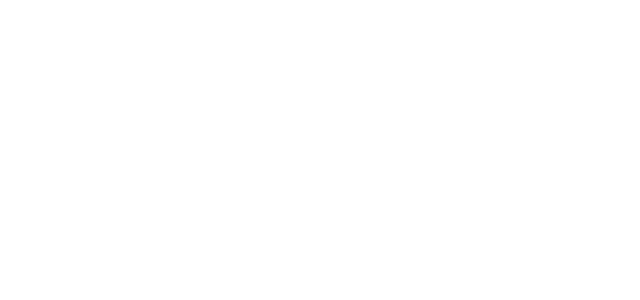
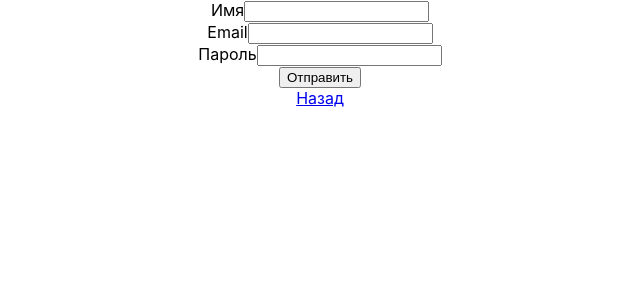
Before and after one commit to Fastovski/Accounting_and_analysis_of_products, a React (Create React App) app: page /admin/add in a window 1280 px wide. Before the commit this address had no page. Shown: the top 300 px of the page, without its empty margins (320-960 px from the left). Built offline with nearby package versions, Linux system fonts and the light colour scheme.

Commit message:
workVers addEmployee, probWork updateEmp

```diff
--- /dev/null
+++ b/src/Admin/AddEmployee.jsx
@@ -0,0 +1,55 @@
+import React from 'react';
+import { Formik, Field, Form, ErrorMessage } from 'formik';
+import * as Yup from 'yup';
+import { useNavigate, Link } from 'react-router-dom';
+import axios from 'axios';
+
+export const AddEmployee = () => {
+    let navigate = useNavigate();
+
+    const validationSchema = Yup.object({
+        name: Yup.string().required('Это поле обязательно для ввода'),
+        email: Yup.string().email('Неверный формат почты').required('Это поле обязательно для ввода'),
+        password: Yup.string().required('Это поле обязательно для ввода')
+    });
+
+    const onSubmit = async ( values, {setSubmitting, setErrors}) => {
+        try{
+            const result = await axios.post("http://localhost:8081/employee/add", values);
+            localStorage.setItem("id", JSON.stringify(result.data.id));
+            navigate("/admin");
+        }
+        catch(error){
+            if(error.response){
+                setErrors({email:"Такой менеджер уже существует в системе"});
+            }
+        }
+        setSubmitting(false);
+    }
+
+    return(
+        <div>
+            <Formik initialValues={{ name: '', email: '', password: '' }} validationSchema={validationSchema} onSubmit={onSubmit}>
+                <Form>
+                <div>
+                        <label htmlFor="name">Имя</label>
+                        <Field name="name" type="text" />
+                        <ErrorMessage name="name" component="div" />
+                    </div>
+                    <div>
+                        <label htmlFor="email">Email</label>
+                        <Field name="email" type="email" />
+                        <ErrorMessage name="email" component="div" />
+                    </div>
+                    <div>
+                        <label htmlFor="password">Пароль</label>
+                        <Field name="password" type="password" />
+                        <ErrorMessage name="password" component="div" />
+                    </div>
+                    <button type="submit">Отправить</button>
+                </Form>
+            </Formik>
+            <Link className="btn btn-danger w-50 my-2" to={"/admin"}>Назад</Link>
+        </div>
+    );
+}
--- /dev/null
+++ b/src/Admin/UpdateEmployee.jsx
@@ -0,0 +1,69 @@
+import React, {useState, useEffect, useCallback} from 'react';
+import { Formik, Field, Form, ErrorMessage } from 'formik';
+import * as Yup from 'yup';
+import { useNavigate, Link, useParams } from 'react-router-dom';
+import axios from 'axios';
+
+export const UpdateEmployee = () => {
+    let navigate = useNavigate();
+
+    const[user, setUser] = useState();
+    const {id} = useParams();
+    const {name, email} = user;
+
+    const loadEmployee = useCallback(async() => {
+        await axios.get(`http://localhost:8081/employee/one/${id}`).then((response)=>{
+            setUser(response.data);
+        });
+    },[id]);
+
+    useEffect(() =>{
+        loadEmployee();
+    },[loadEmployee])
+
+    const validationSchema = Yup.object({
+        name: Yup.string().required('Поле обязательно к заполнению'),
+        email: Yup.string().email('Должно быть exmple@gmail.com').required('Поле обязательно к заполнению')
+    });
+
+    const onSubmit = async (values, {setSubmitting, setErrors}) => {
+        await axios.put (`http://localhost:8081/employee/one/${id}`, values).then(()=>{
+            navigate("/admin");
+        })
+        .catch(function(error){
+            setErrors({email:"Такой работник уже есть"});
+        });
+        setSubmitting(false);
+    }
+
+    return(
+        <div className="container">
+            <div className="card-header">Обновление пользователя</div>
+                <div className="card-body">
+                  <Formik
+                    initialValues={{ name: name, email: email }}
+                    validationSchema={validationSchema}
+                    onSubmit={onSubmit}
+                  >
+                    {({ isSubmitting }) => (
+                      <Form>
+                        <div className="form-group">
+                          <label htmlFor="name">Name</label>
+                          <Field type="text" name="name" className="form-control" id="name" placeholder="Name" />
+                          <ErrorMessage name="name" component="div" style={{ color: "red", height: 30 }} />
+                        </div>
+                        <div className="form-group">
+                          <label htmlFor="email">Email</label>
+                          <Field type="text" name="email" className="form-control" id="email" placeholder="Email" />
+                          <ErrorMessage name="email" component="div" style={{ color: "red", height: 30 }} />
+                        </div>
+                        <button type="submit" className="btn btn-primary w-50" disabled={isSubmitting}>Обновить</button>
+                      </Form>
+
+                    )}
+                  </Formik>
+                </div>
+                <Link className="btn btn-danger w-50 my-2" to={"/admin"}>Назад</Link>
+        </div>
+    )
+}
--- a/src/App.js
+++ b/src/App.js
@@ -2,6 +2,8 @@ import { BrowserRouter as Router, Routes, Route } from 'react-router-dom';
 
 import {Registration} from './Auth/Registration';
 import { Authorization } from './Auth/Authorization';
+import { AddEmployee } from './Admin/AddEmployee';
+import { UpdateEmployee } from './Admin/UpdateEmployee';
 import './App.css';
 
 function App() {
@@ -12,6 +14,10 @@ function App() {
           <Route path='reg' element={<Registration/>}/>
           <Route path='auth' element = {<Authorization/>}/>
         </Routes>
+        <Routes>
+          <Route path = '/admin/add' element = {<AddEmployee/>}/>
+          <Route path = '/admin/update/:id' element = {<UpdateEmployee/>}/>
+        </Routes>
       </Router>
 
     </div>
```
Also changed, not shown: src/Admin/AdminMenu.jsx (added, +82 -0 lines).
